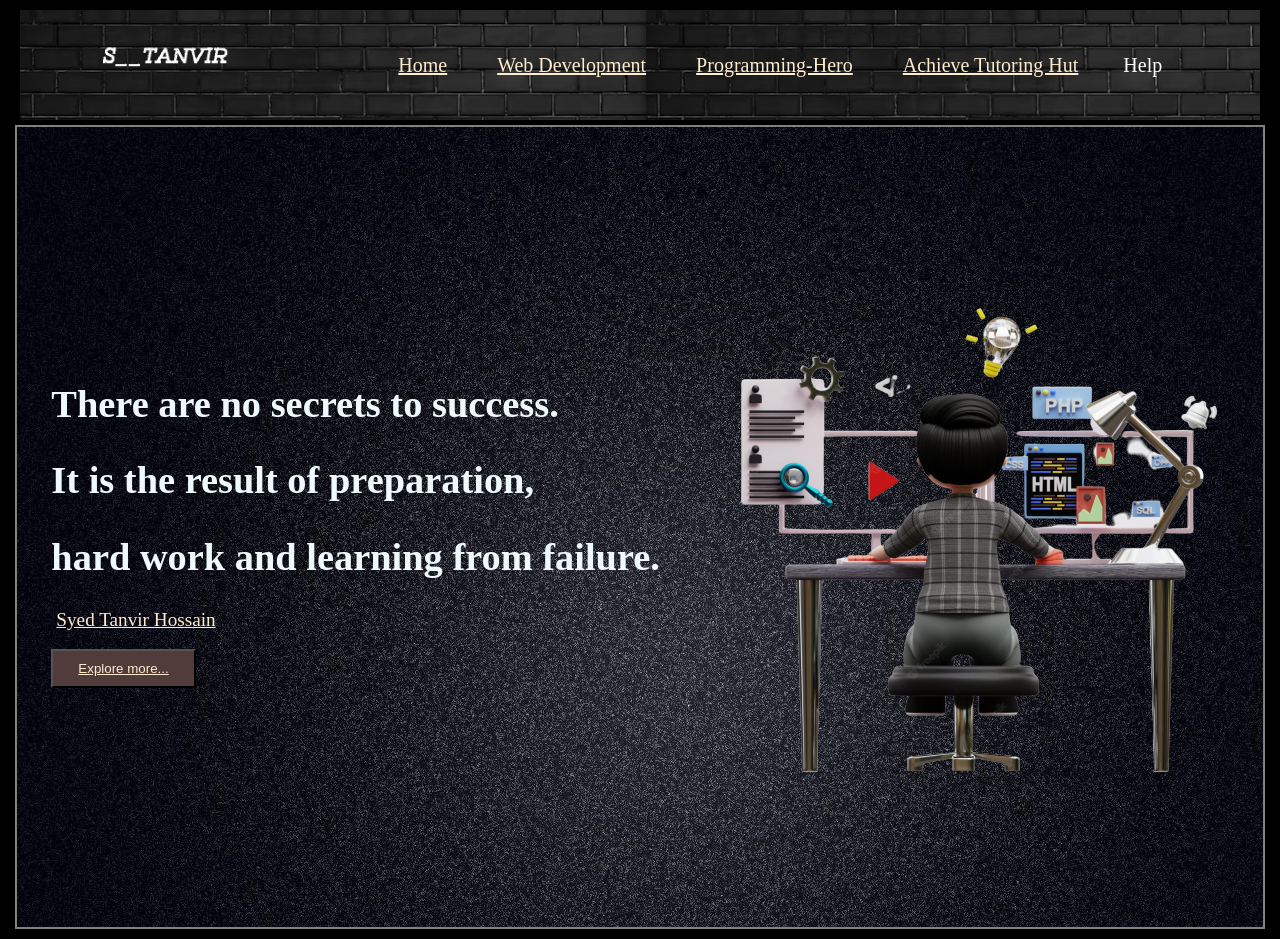
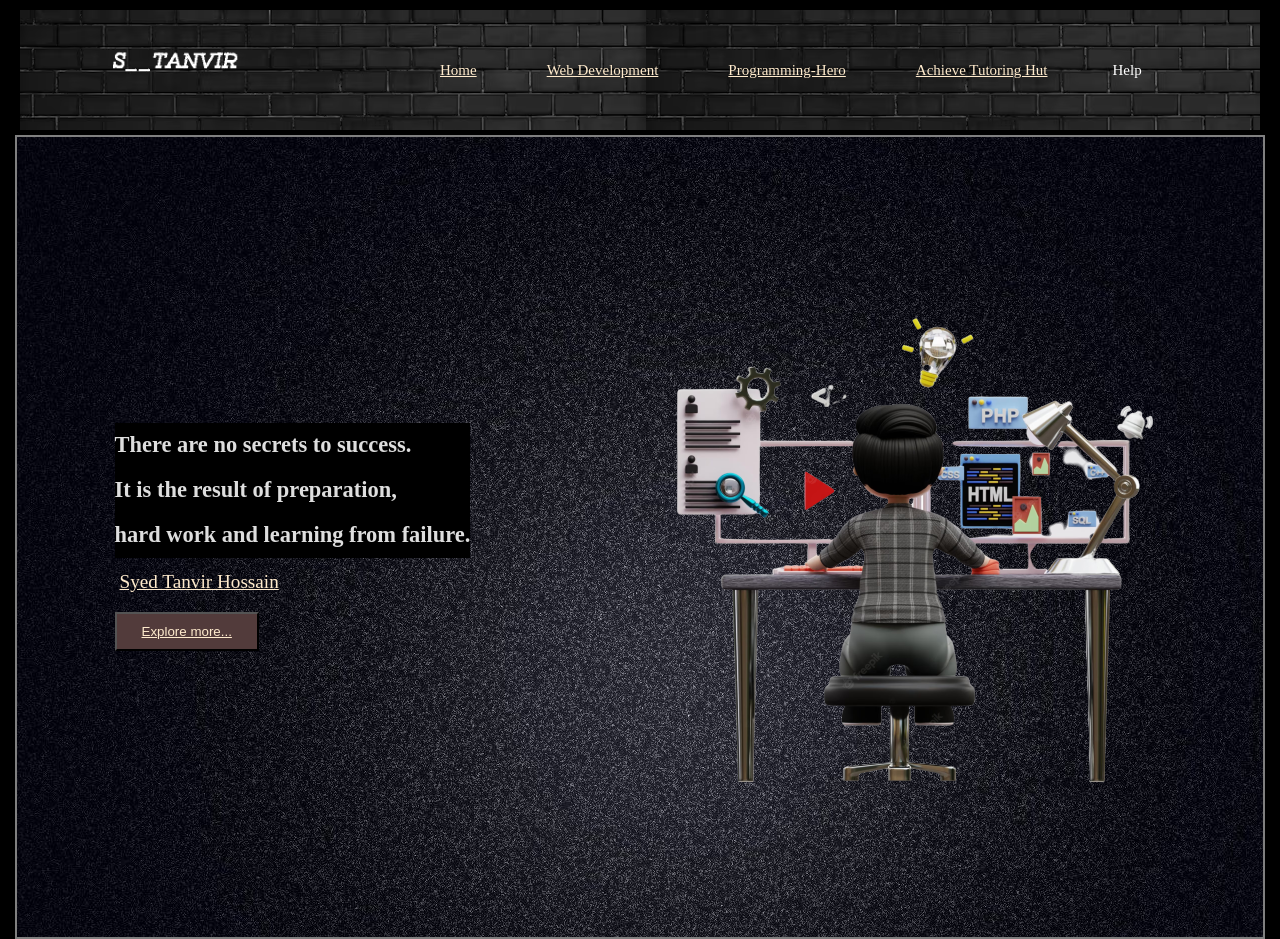
Before and after one commit to tanvir315/KNOWW-ABOUT-WEB-DEVELOPMENT, a plain HTML site: page index.html in a window 1280 px wide. Shown: the top 939 px of the page. Drawn offline with Linux system fonts and the light colour scheme.

Commit message:
sixth commit

```diff
--- a/index.html
+++ b/index.html
@@ -28,7 +28,7 @@
                 color: rgb(8, 51, 189); background-color: orange; border: 60px; text-align: center; border-radius: 10px;
             }
             h3{
-                color: rgba(255, 174, 0, 0.87); background-color: black; border: 60px; text-align: center;
+                color: rgba(255, 255, 255, 0.87); background-color: black; border: 60px; text-align: left;
             }
             li{
                 color: rgb(255, 255, 255); text-align: justify;
@@ -73,7 +73,7 @@
                 display: flex;
             }
             .menus1{
-                margin: 20px; font-size: 20px; cursor: pointer;
+                margin: 30px; font-size: 15px; cursor: pointer;
             }
             .menus1:hover{
                 color: yellow;
@@ -120,8 +120,8 @@
             <main>
                 <div class="banner-container">
                     <div class="banner-text">
-                        <h1>
-                        There are no secrets to success. <br>It is the result of preparation,<br>hard work and learning from failure.</h1>
+                        <h3>
+                        There are no secrets to success. <br>It is the result of preparation,<br>hard work and learning from failure.</h3>
                     <p text-align="center" > <a href="https://www.linkedin.com/in/syedtanvirhossain3282/"text-align="center" > Syed Tanvir Hossain </a></p><button class="btn" > <a href="https://www.linkedin.com/in/syedtanvirhossain3282/"> Explore more... </a></button>
                     </div>
                     <div class="banner img"><img src="web_designer.png"> </div>
```
Also changed, not shown: black-brick-wall-textured-background_53876-63572.avif (deleted), modern-background-with-lines_1361-3533.avif (deleted).
